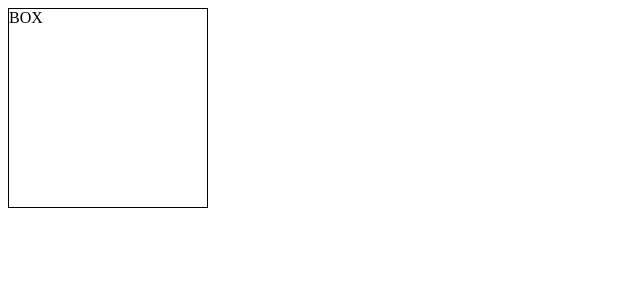
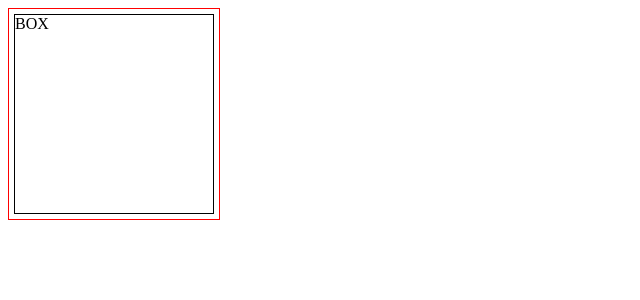
Before and after one commit to hayoung0Lee/simple-draggable-component, a React (Create React App) app: page / in a window 1280 px wide. Shown: the top 300 px of the page, without its empty margins (0-640 px from the left). Built offline with nearby package versions, Linux system fonts and the light colour scheme.

Commit message:
Draggable 컴포넌트 추가

```diff
--- a/src/App.tsx
+++ b/src/App.tsx
@@ -1,11 +1,13 @@
 import './app.css';
 import Box from "./components/Box";
+import Draggable from './components/Draggable';
 
 function App() {
     return (
         <div>
-
-            <Box />
+            <Draggable>
+                <Box />
+            </Draggable>
         </div>
     );
 }
--- a/src/app.css
+++ b/src/app.css
@@ -4,3 +4,9 @@
     border: 1px solid black;
     box-sizing: border-box;
 }
+
+.draggable{
+    border: 1px solid red;
+    width: min-content;
+    padding: 5px;
+}
--- /dev/null
+++ b/src/components/Draggable.tsx
@@ -0,0 +1,11 @@
+interface Props {
+    children: JSX.Element[] | JSX.Element
+}
+
+const Draggable = ({ children }: Props) => {
+    return <div className="draggable">
+        {children}
+    </div>
+}
+
+export default Draggable;
```
